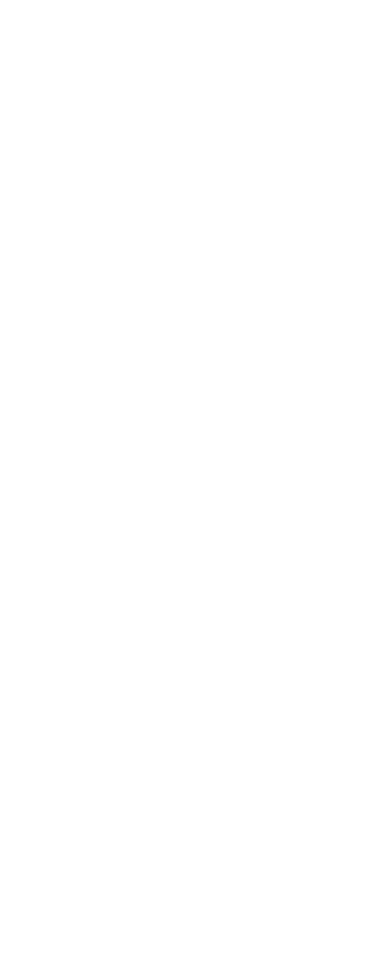
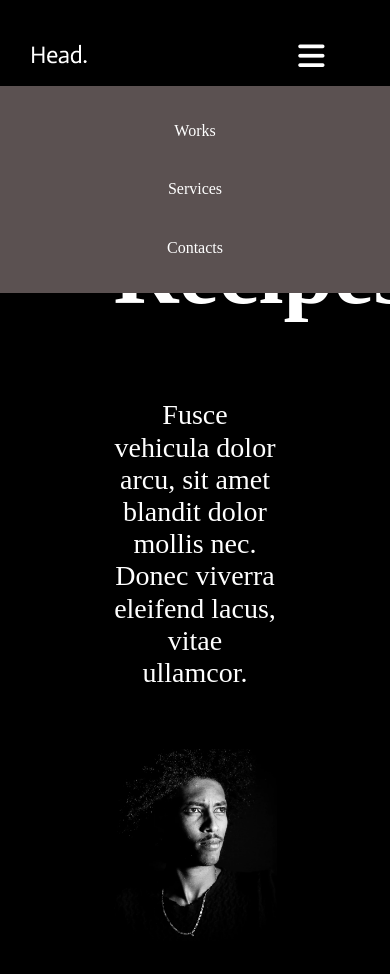
Before and after one commit to SonalMahe/ResponsiveNavigationA13, a plain HTML site: page index.html in a window 390 px wide. Before the commit the page ends 844 px from the top, so only its background shows below. Drawn offline with Linux system fonts and the light colour scheme.

Commit message:
added image style folder
created burger dropdown menu

```diff
--- a/index.html
+++ b/index.html
@@ -3,9 +3,39 @@
 <head>
     <meta charset="UTF-8">
     <meta name="viewport" content="width=device-width, initial-scale=1.0">
+    <link rel="stylesheet" href="styles/normalize.css">
+    <link rel="stylesheet" href="styles/styles.css">
+    <link rel="stylesheet" href="https://cdnjs.cloudflare.com/ajax/libs/font-awesome/7.0.1/css/all.min.css">
     <title>Navigation Menu</title>
 </head>
 <body>
+    <header >
+        <nav>
+            <div class="logo">
+                <img src="images/newLogo.png" alt="head-logo">
+                </div>
+              <ul>
+                    <li><a href="#">Works</a></li>
+                    <li><a href="#">Services</a></li>
+                    <li><a href="#">Contacts</a></li>
+              </ul>
+               <div class="dropdown">
+                      <i class="fa-solid fa-bars"></i>
+               </div>
 
+        </nav>
+    </header>
+          <main>
+               <section class="herosec">
+                   <div class="text">
+                     <h2>Recipes</h2>
+                     <p>Fusce vehicula dolor arcu, sit amet blandit dolor mollis nec.
+                         Donec viverra eleifend lacus, vitae ullamcor.</p>
+                   </div>
+                  <div class="image">
+                    <img src="images/Slider.jpg" alt="Man">
+                  </div>
+              </section>
+         </main>
 </body>
 </html>
--- a/styles/styles.css
+++ b/styles/styles.css
@@ -0,0 +1,125 @@
+body{
+    margin: auto;
+    max-width: 100%;
+    box-sizing: border-box;
+    background-color: #000000;
+}
+
+/* navbar*/
+nav{
+    padding:10px 30px;
+    display: flex;
+    justify-content: space-between;
+    align-items: center;
+    position: relative;
+}
+nav ul{
+    display: flex;
+    justify-content: flex-start;
+    align-items: center;
+    padding: 1rem 2rem;
+    color: white;
+    gap:20px;
+}
+ nav ul li{
+    display: flex;
+    justify-content: space-evenly;
+    list-style: none;
+    margin: 0px;
+    gap: 1.5rem;
+}
+nav ul li  a{
+    text-decoration: none;
+    color:white;
+}
+a:hover{
+    background-color: wheat;
+}
+
+.dropdown{
+   margin:30px;
+   font-size: 30px;
+   color:white;
+}
+.dropdown{
+    display: none;
+}
+.dropdown i:hover{
+    background-color: blue;
+}
+
+
+
+/*herosection*/
+.herosec{
+    display: flex;
+    align-items: center;
+    justify-content: center;
+    padding: 2rem;
+    gap:2rem;
+    color: white;
+}
+.herosec .text{
+    flex:1;
+    width: 50%;
+}
+.herosec .text p{
+    font-size: 28px;
+    color: white;
+}
+
+.herosec .text h2{
+    font-size: 90px;
+}
+.herosec .image{
+    flex: 1;
+    width: 50%;
+}
+.herosec .image img{
+    width: 100%;
+    height: auto;
+    border-radius: 10px;
+}
+
+/*responsive-design(diff-ways)*/
+
+@media screen and (min-width:768px) and (max-width:1440px){
+    .herosec{
+        flex-direction: column;
+        text-align: center;
+        font-size: 64px;
+    }
+}
+@media screen and (min-width:320px) and (max-width:768px){
+    .herosec{
+        flex-direction: column;
+        text-align: center;
+        font-size: 40px;
+    }
+}
+
+@media screen and (min-width:768px) and  (max-width:1440px){
+    .nav-list{
+        flex-direction: column;
+        font-size:16px;
+    }
+}
+ @media (max-width:768px) {
+    nav ul{
+        position: absolute;
+        top:70px;
+        left: 0;
+        right: 0;
+        flex-direction: column;
+        text-align: center;
+        gap:0;
+        background-color:rgb(91, 81, 81);
+        overflow: hidden;
+    }
+    nav ul li{
+        padding: 20px;
+    }
+    .dropdown{
+        display: block;
+      }
+    }
```
Also changed, not shown: images/Slider.jpg (added), images/newLogo.png (added).
